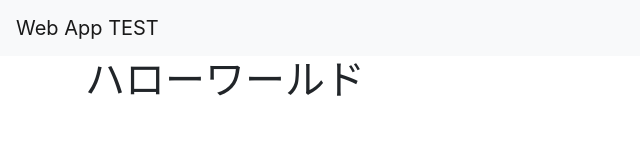
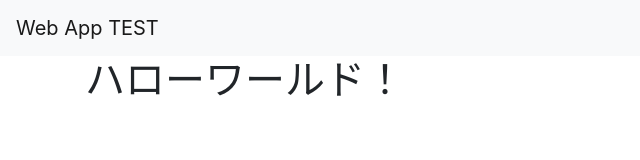
Before and after one commit to dotnsf/web-app-test, a website: page public/index.html in a window 1280 px wide. Shown: the full height of the page, 0-640 px from the left. Drawn offline with nearby package versions, Linux system fonts and the light colour scheme.

```diff
--- a/public/index.html
+++ b/public/index.html
@@ -26,7 +26,7 @@
 </nav>
 
 <div class="container">
-  <h1>ハローワールド</h1>
+  <h1>ハローワールド！</h1>
 </div>
 
 </body>
```
Also changed, not shown: .github/workflows/deploy.yml (added).
